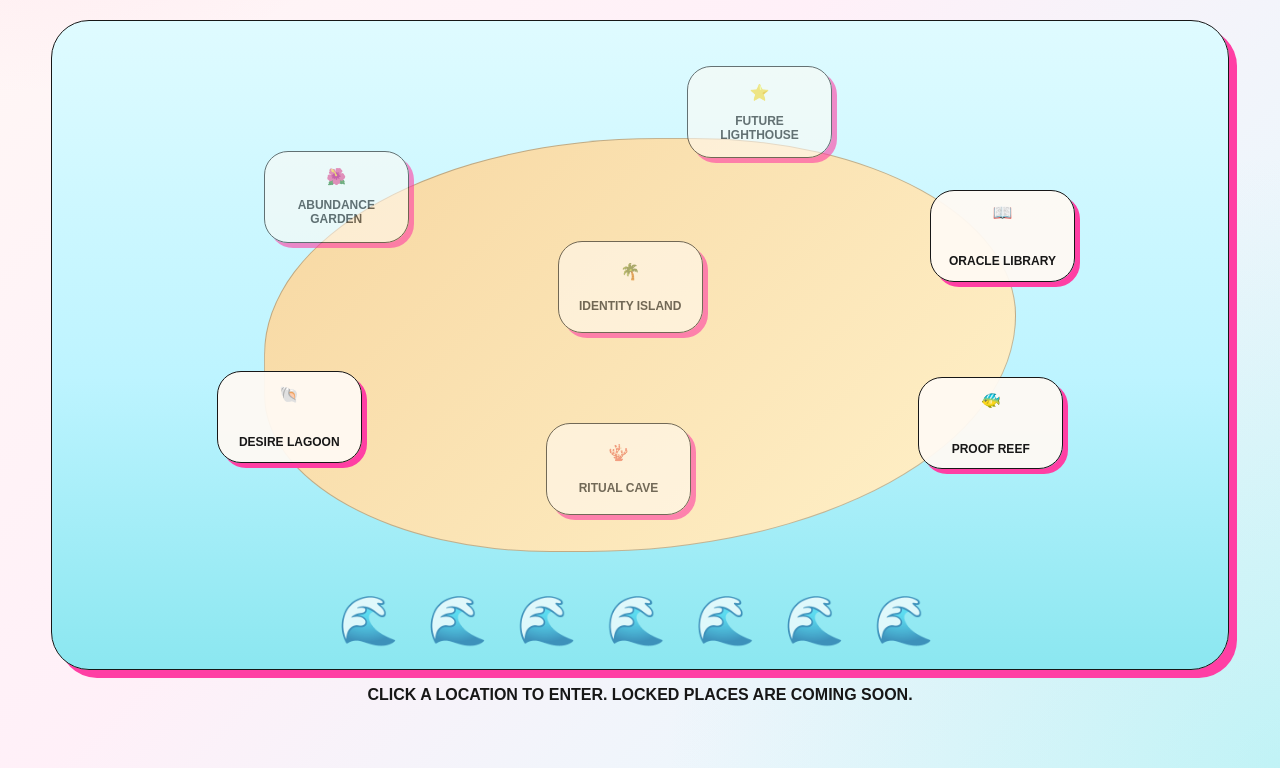
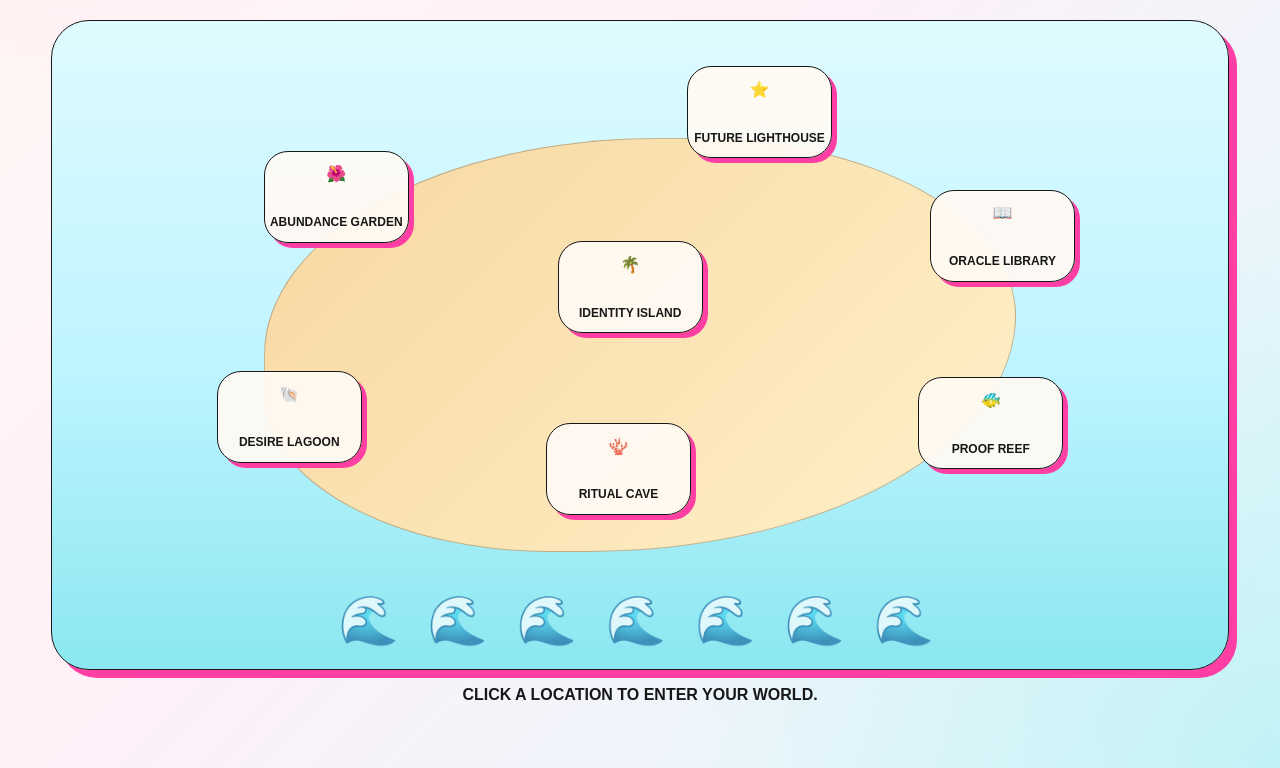
Before and after one commit to shamiaw8/mmw, a plain HTML site: page index.html in a window 1280 px wide. Shown: the part 429-1197 px from the top of the page. Drawn offline with Linux system fonts and the light colour scheme.

Commit message:
Update index.html

```diff
--- a/index.html
+++ b/index.html
@@ -23,16 +23,15 @@
       <a class="place lagoon" href="pages/desire-lagoon.html">🐚<span>desire lagoon</span></a>
       <a class="place reef" href="pages/proof-reef.html">🐠<span>proof reef</span></a>
       <a class="place library" href="pages/oracle-library.html">📖<span>oracle library</span></a>
-
-      <button class="place locked island">🌴<span>identity island</span></button>
-      <button class="place locked cave">🪸<span>ritual cave</span></button>
-      <button class="place locked lighthouse">⭐<span>future lighthouse</span></button>
-      <button class="place locked garden">🌺<span>abundance garden</span></button>
+      <a class="place island" href="pages/identity-island.html">🌴<span>identity island</span></a>
+      <a class="place cave" href="pages/ritual-cave.html">🪸<span>ritual cave</span></a>
+      <a class="place lighthouse" href="pages/future-lighthouse.html">⭐<span>future lighthouse</span></a>
+      <a class="place garden" href="pages/abundance-garden.html">🌺<span>abundance garden</span></a>
 
       <div class="ocean">🌊 🌊 🌊 🌊 🌊 🌊 🌊</div>
     </section>
 
-    <p class="hint">click a location to enter. locked places are coming soon.</p>
+    <p class="hint">click a location to enter your world.</p>
   </main>
 
   <script src="main.js"></script>
```
